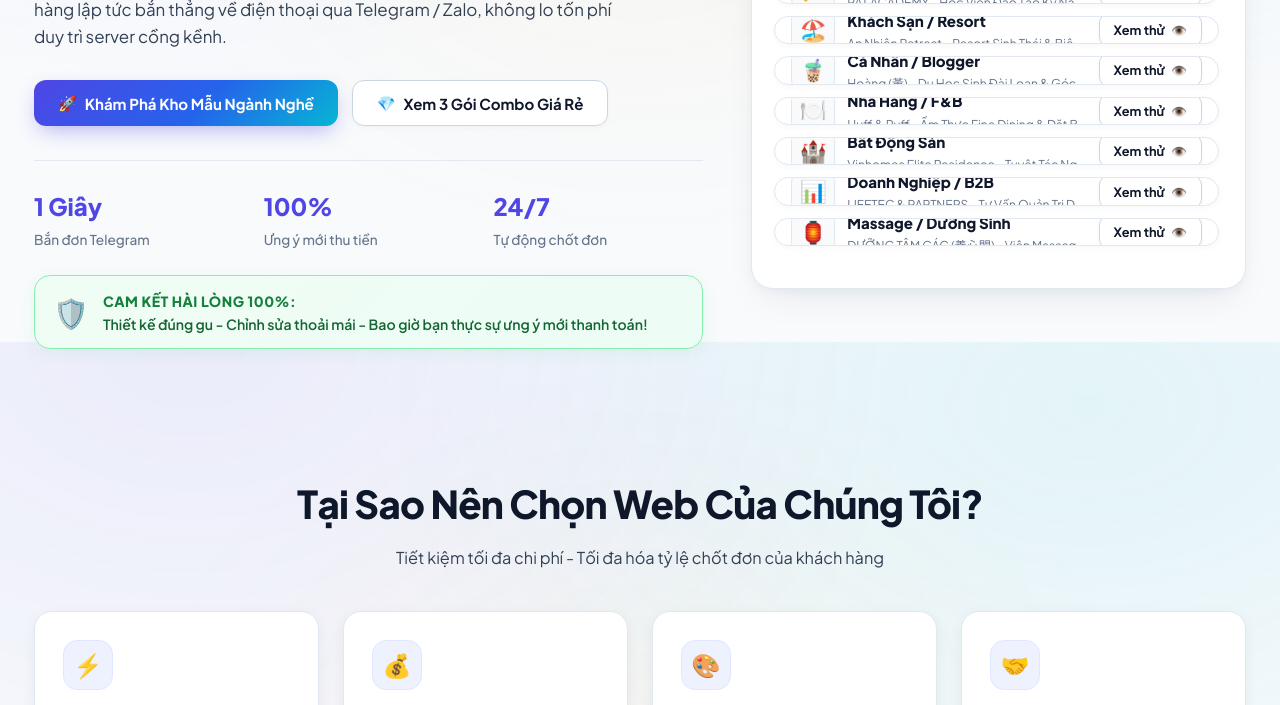
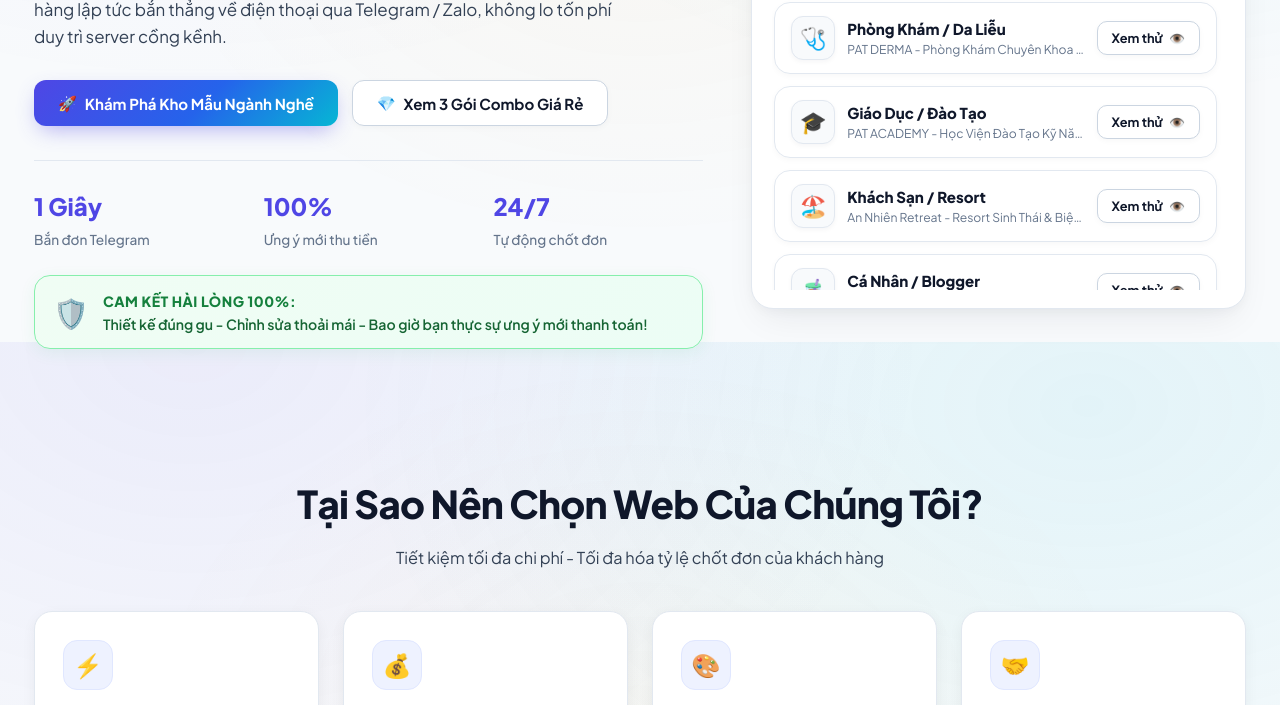
Before and after one commit to tuanno1825-max/ban-web, a plain HTML site: page index.html in a window 1280 px wide. Shown: the part 458-1163 px from the top of the page. Drawn offline with Linux system fonts and the light colour scheme; a script that the page names is missing.

Commit message:
Fix desktop demo showcase card flex squish bug with flex-shrink 0 and min-height

```diff
--- a/css/style.css
+++ b/css/style.css
@@ -340,7 +340,7 @@ a {
 
 .hero-showcase-card {
   background: #ffffff;
-  border: 1px solid var(--border);
+  border: 1.5px solid var(--border);
   border-radius: 22px;
   padding: 18px 20px;
   box-shadow: var(--shadow);
@@ -417,27 +417,32 @@ a {
   display: flex;
   flex-direction: column;
   gap: 12px;
-  max-height: 420px;
+  max-height: 460px;
   overflow-y: auto;
   overflow-x: hidden;
-  padding: 4px 6px 24px 2px;
+  padding: 4px 8px 16px 2px;
   scrollbar-width: thin;
-  scrollbar-color: #cbd5e1 transparent;
+  scrollbar-color: #cbd5e1 #f8fafc;
   box-sizing: border-box;
   width: 100%;
 }
 
 .quick-industry-list::-webkit-scrollbar {
-  width: 5px;
+  width: 6px;
 }
 
 .quick-industry-list::-webkit-scrollbar-track {
-  background: transparent;
+  background: #f8fafc;
+  border-radius: 10px;
 }
 
 .quick-industry-list::-webkit-scrollbar-thumb {
   background: #cbd5e1;
-  border-radius: 999px;
+  border-radius: 10px;
+}
+
+.quick-industry-list::-webkit-scrollbar-thumb:hover {
+  background: #94a3b8;
 }
 
 .quick-industry-item {
@@ -451,8 +456,9 @@ a {
   cursor: pointer;
   transition: all 0.22s ease;
   width: 100%;
+  min-height: 68px;
+  flex-shrink: 0;
   box-sizing: border-box;
-  overflow: hidden;
   gap: 12px;
   box-shadow: 0 2px 6px rgba(15, 23, 42, 0.03);
 }
@@ -470,7 +476,6 @@ a {
   gap: 12px;
   min-width: 0;
   flex: 1;
-  overflow: hidden;
 }
 
 .quick-industry-icon {
@@ -489,7 +494,9 @@ a {
 .quick-industry-text {
   min-width: 0;
   flex: 1;
-  overflow: hidden;
+  display: flex;
+  flex-direction: column;
+  justify-content: center;
 }
 
 .quick-industry-name {
@@ -500,6 +507,7 @@ a {
   overflow: hidden;
   text-overflow: ellipsis;
   margin-bottom: 2px;
+  line-height: 1.3;
 }
 
 .quick-industry-desc {
@@ -1675,7 +1683,8 @@ a {
     border: 1.5px solid #e2e8f0;
     box-shadow: 0 4px 12px rgba(15, 23, 42, 0.05);
     margin-bottom: 2px;
-    min-height: 70px;
+    min-height: 72px;
+    flex-shrink: 0;
     gap: 14px;
   }
 
--- a/public/css/style.css
+++ b/public/css/style.css
@@ -340,7 +340,7 @@ a {
 
 .hero-showcase-card {
   background: #ffffff;
-  border: 1px solid var(--border);
+  border: 1.5px solid var(--border);
   border-radius: 22px;
   padding: 18px 20px;
   box-shadow: var(--shadow);
@@ -417,27 +417,32 @@ a {
   display: flex;
   flex-direction: column;
   gap: 12px;
-  max-height: 420px;
+  max-height: 460px;
   overflow-y: auto;
   overflow-x: hidden;
-  padding: 4px 6px 24px 2px;
+  padding: 4px 8px 16px 2px;
   scrollbar-width: thin;
-  scrollbar-color: #cbd5e1 transparent;
+  scrollbar-color: #cbd5e1 #f8fafc;
   box-sizing: border-box;
   width: 100%;
 }
 
 .quick-industry-list::-webkit-scrollbar {
-  width: 5px;
+  width: 6px;
 }
 
 .quick-industry-list::-webkit-scrollbar-track {
-  background: transparent;
+  background: #f8fafc;
+  border-radius: 10px;
 }
 
 .quick-industry-list::-webkit-scrollbar-thumb {
   background: #cbd5e1;
-  border-radius: 999px;
+  border-radius: 10px;
+}
+
+.quick-industry-list::-webkit-scrollbar-thumb:hover {
+  background: #94a3b8;
 }
 
 .quick-industry-item {
@@ -451,8 +456,9 @@ a {
   cursor: pointer;
   transition: all 0.22s ease;
   width: 100%;
+  min-height: 68px;
+  flex-shrink: 0;
   box-sizing: border-box;
-  overflow: hidden;
   gap: 12px;
   box-shadow: 0 2px 6px rgba(15, 23, 42, 0.03);
 }
@@ -470,7 +476,6 @@ a {
   gap: 12px;
   min-width: 0;
   flex: 1;
-  overflow: hidden;
 }
 
 .quick-industry-icon {
@@ -489,7 +494,9 @@ a {
 .quick-industry-text {
   min-width: 0;
   flex: 1;
-  overflow: hidden;
+  display: flex;
+  flex-direction: column;
+  justify-content: center;
 }
 
 .quick-industry-name {
@@ -500,6 +507,7 @@ a {
   overflow: hidden;
   text-overflow: ellipsis;
   margin-bottom: 2px;
+  line-height: 1.3;
 }
 
 .quick-industry-desc {
@@ -1675,7 +1683,8 @@ a {
     border: 1.5px solid #e2e8f0;
     box-shadow: 0 4px 12px rgba(15, 23, 42, 0.05);
     margin-bottom: 2px;
-    min-height: 70px;
+    min-height: 72px;
+    flex-shrink: 0;
     gap: 14px;
   }
 
```
